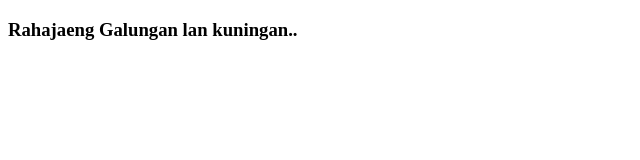
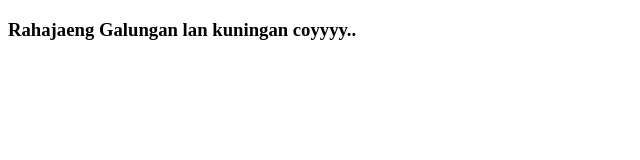
Before and after one commit to AgungAdi21102077/static-helloword, a plain HTML site: page index.html in a window 1280 px wide. Shown: the full height of the page, 0-640 px from the left. Drawn offline with Linux system fonts and the light colour scheme.

Commit message:
galungan sudah dekat

```diff
--- a/index.html
+++ b/index.html
@@ -7,6 +7,6 @@
     <title>Document</title>
 </head>
 <body>
-    <h3> Rahajaeng Galungan lan kuningan.. </h3>
+    <h3> Rahajaeng Galungan lan kuningan coyyyy.. </h3>
 </body>
 </html>
```
